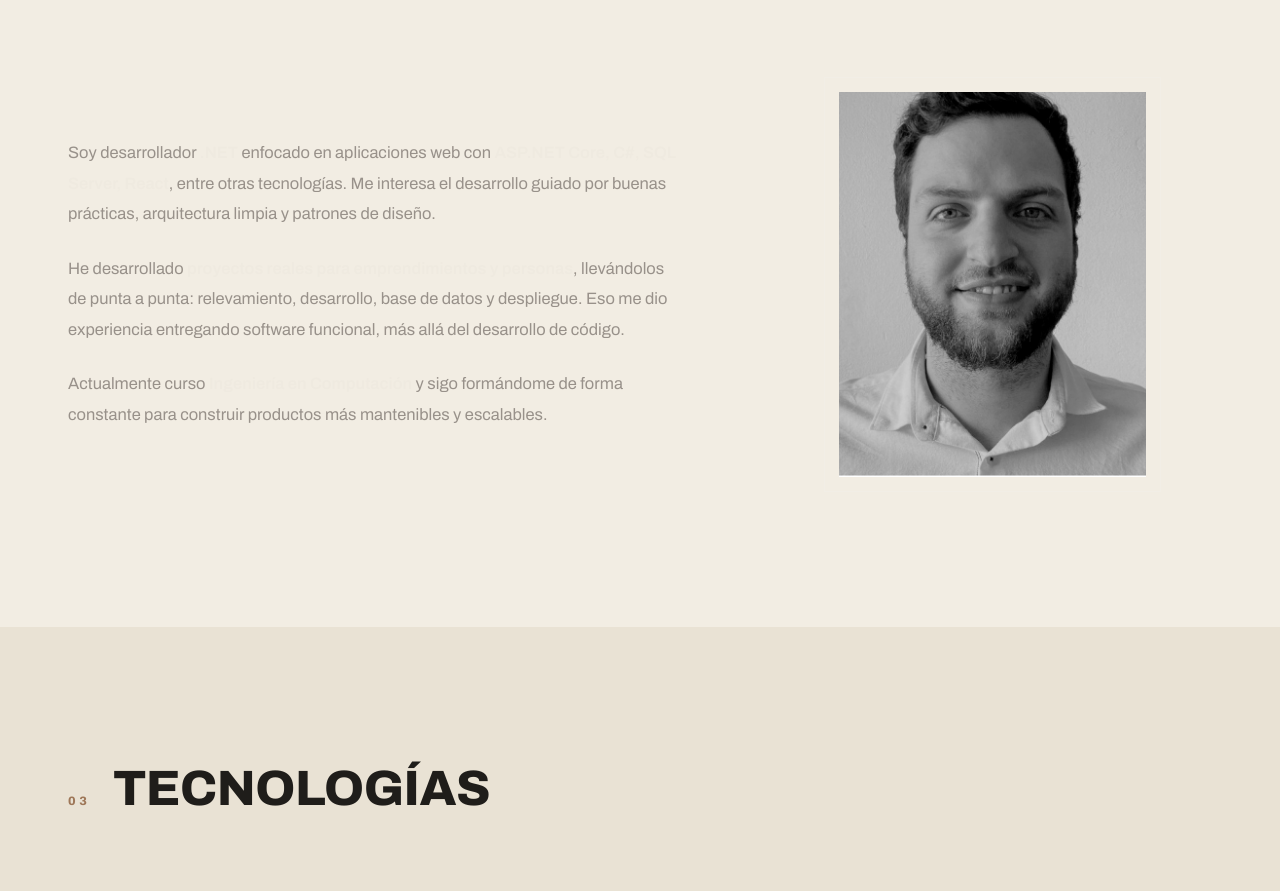
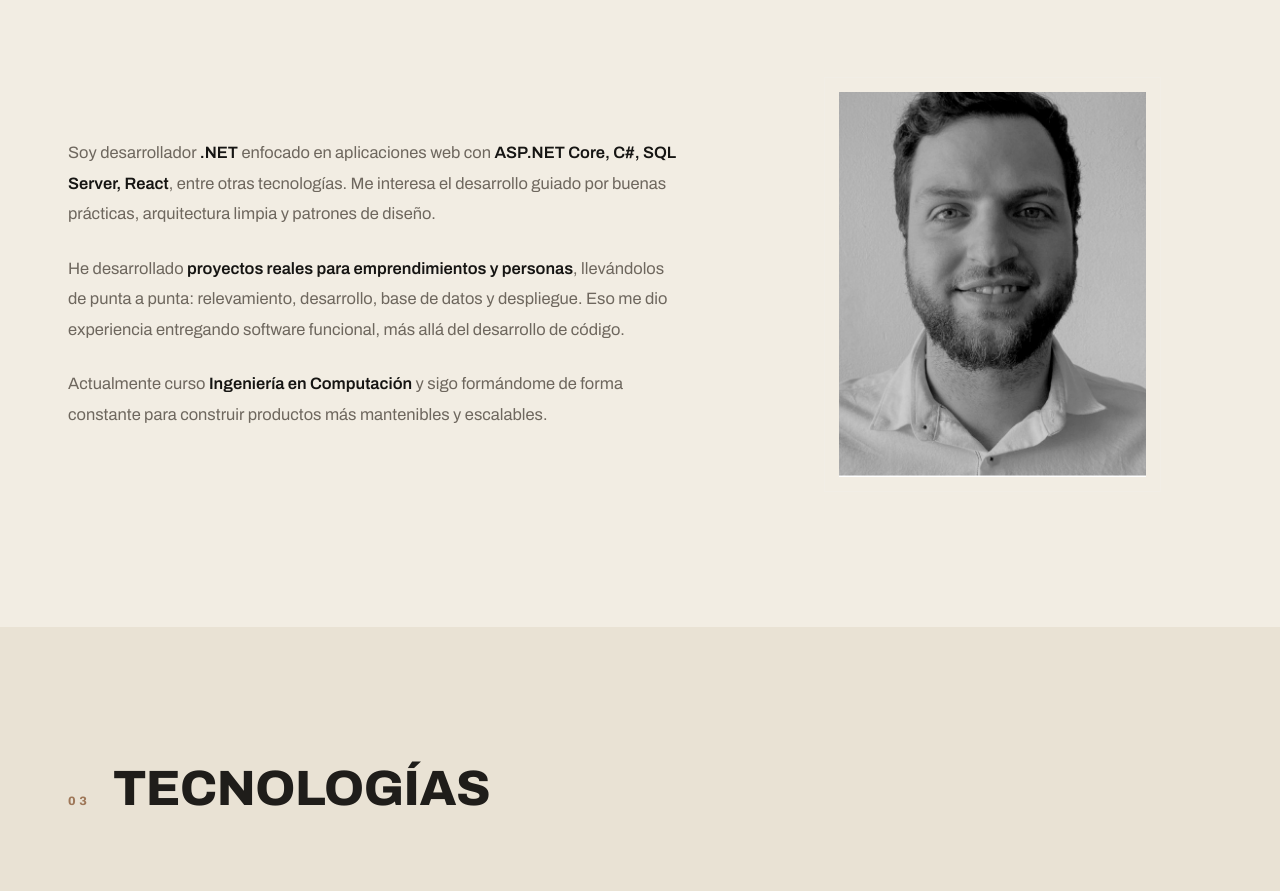
Before and after one commit to gastontecheradev/portfolio, a React (Create React App) app: page / in a window 1280 px wide. Shown: the part 3040-3931 px from the top of the page. Built offline with nearby package versions, Linux system fonts and the light colour scheme; no server answers.

Commit message:
Color texto

```diff
--- a/src/styles/App.css
+++ b/src/styles/App.css
@@ -499,11 +499,15 @@ button { font-family: inherit; }
 .about-text p {
   font-size: 1.03rem;
   line-height: 1.85;
-  color: var(--muted-inv);
+  color: var(--muted);
   margin-bottom: 1.5rem;
 }
 .about-text p:last-child { margin-bottom: 0; }
-.about-text strong { font-weight: 600; color: var(--txt-inv); }
+.about-text strong {
+  font-weight: 600;
+  /* color: var(--txt-inv); */
+  color: var(--ink);
+}
 
 .about-photo {
   position: relative;
```
